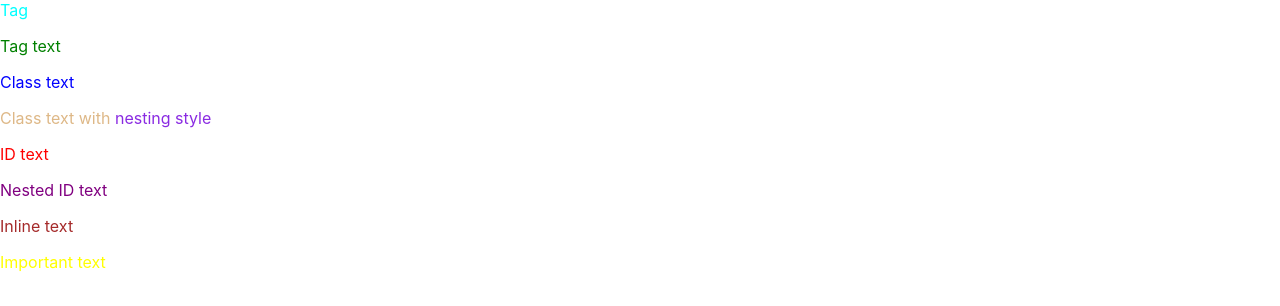
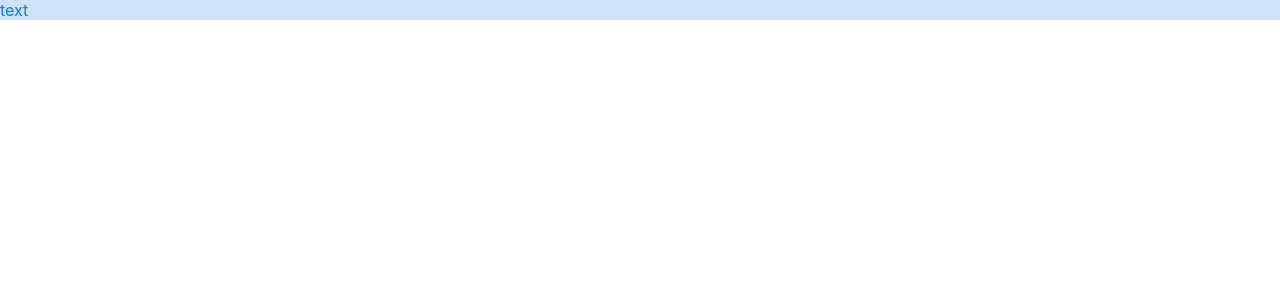
Before and after one commit to toanlehcm/demo_reactjs, a React (Create React App) app: page / in a window 1280 px wide. Shown: the top 306 px of the page. Built offline with nearby package versions, Linux system fonts and the light colour scheme.

Commit message:
- Variables in pure CSS.

```diff
--- a/src/App.js
+++ b/src/App.js
@@ -1,7 +1,7 @@
 import React from 'react';
-import CSSPriorityOrder from './DemoHTML/CSSPriorityOrder';
+import VariablesInPureCSS from './DemoHTML/VariablesInPureCSS';
 
 export default function App() {
 
-  return (<CSSPriorityOrder />);
+  return (<VariablesInPureCSS />);
 }
--- /dev/null
+++ b/src/DemoHTML/VariablesInPureCSS.css
@@ -0,0 +1,9 @@
+:root {
+  --primary-color: #007bff;
+  --secondary-color: #cee3f6;
+}
+
+.style-text {
+  color: var(--primary-color);
+  background-color: var(--secondary-color);
+}
--- /dev/null
+++ b/src/DemoHTML/VariablesInPureCSS.jsx
@@ -0,0 +1,6 @@
+import React from "react";
+import styles from "./VariablesInPureCSS.css";
+
+export default function VariablesInPureCSS() {
+  return <div className="style-text">text</div>;
+}
```
